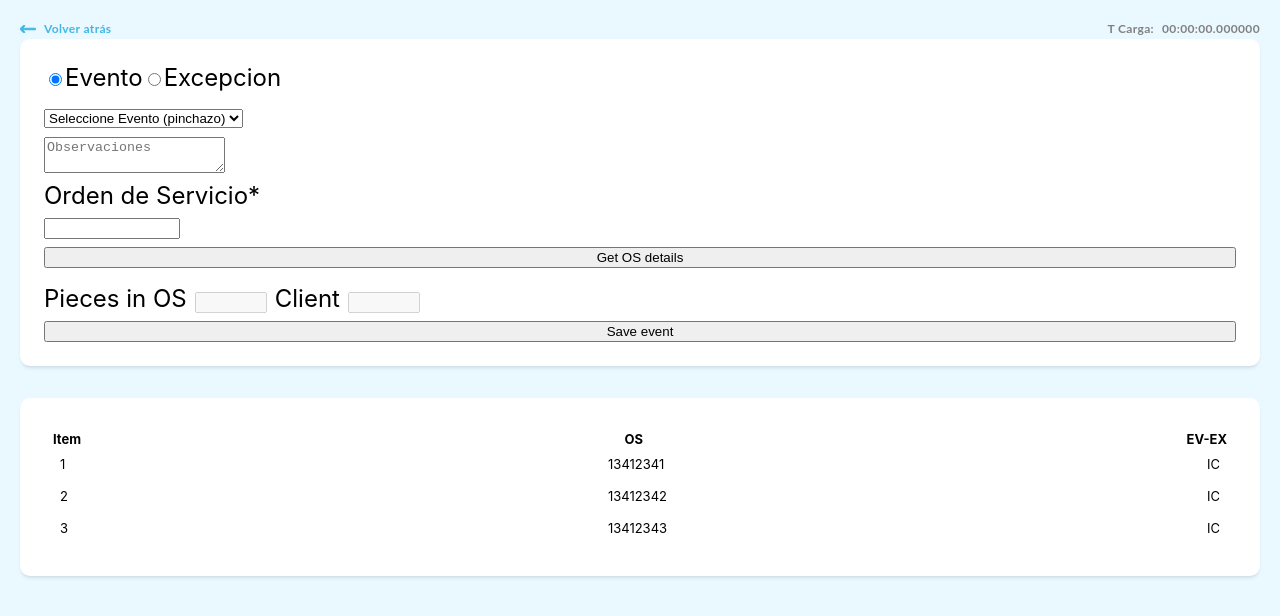
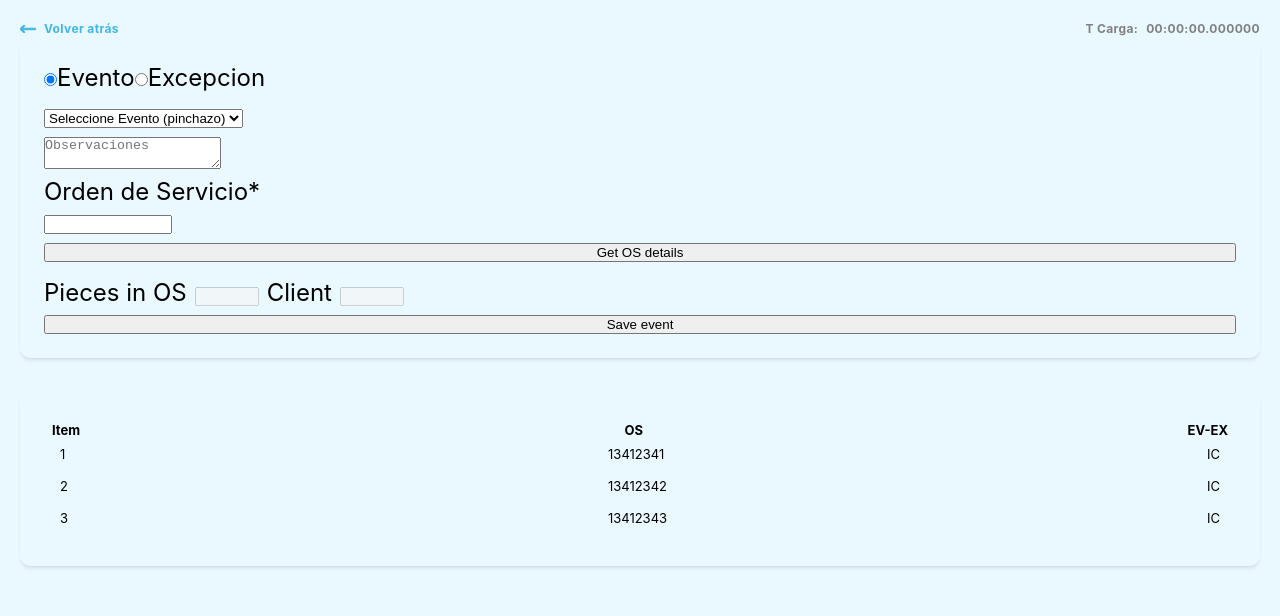
Before and after one commit to karmaester/bx-digitation-hub-pwa, a Next.js app: page /MainForm in a window 1280 px wide. Shown: the top 616 px of the page. Built offline with nearby package versions, Linux system fonts and the light colour scheme.

Commit message:
Update base colors

```diff
--- a/src/components/atoms/LoadTimeCounter/LoadTimeCounter.module.scss
+++ b/src/components/atoms/LoadTimeCounter/LoadTimeCounter.module.scss
@@ -4,7 +4,7 @@
   flex-wrap: nowrap;
   align-items: center;
   gap: 8px;
-  color: var(--color-gray-play);
+  color: var(--bx-color-grey-play);
   .loadCounterLabel, .loadCounterValue {
     font: {
       family: var(--font-secondary);
--- a/src/components/molecules/Breadcrumb/Breadcrumb.module.scss
+++ b/src/components/molecules/Breadcrumb/Breadcrumb.module.scss
@@ -3,7 +3,7 @@
   flex-wrap: nowrap;
   align-items: center;
   gap: 8px;
-  color: var(--color-link);
+  color: var(--bx-link);
   cursor: pointer;
   font: {
     family: var(--font-secondary);
--- a/src/components/molecules/Header/styles/Header.module.scss
+++ b/src/components/molecules/Header/styles/Header.module.scss
@@ -1,5 +1,5 @@
 .headerContainer {
-    background-color: var(--color-blue);
+    background-color: var(--bx-header-bg);
     border-radius: 0px 0px 10px 10px;
     box-sizing: border-box;
     margin: 0;
--- a/src/styles/base.css
+++ b/src/styles/base.css
@@ -1,46 +1,146 @@
 :root {
+
   /*
-    COLOR PALETTE
+    BX COLOR PALETTE
     https://ui.dev.blue.cl/?path=/story/design-tokens-colors--page
   */
+
   /* Blue */
-  --color-blue: #3363ff;
+  --bx-color-blue: #3363ff;
+  --bx-color-blue-space: #0a1433;
+  --bx-color-blue-tea: #0f1e4c;
+  --bx-color-blue-clip: #142866;
+  --bx-color-blue-point: #193180;
+  --bx-color-blue-cross: #1f3b99;
+  --bx-color-blue-moon: #294fcc;
+  --bx-color-blue-place: #294fcc;
+  --bx-color-blue-flip: #2e59e5;
+  --bx-color-blue-glam: #4773ff;
+  --bx-color-blue-rock: #5c82ff;
+  --bx-color-blue-fun: #7092ff;
+  --bx-color-blue-air: #85a1ff;
+  --bx-color-blue-soft: #99b1ff;
+  --bx-color-blue-new: #adc1ff;
+  --bx-color-blue-shine: #c2d0ff;
+  --bx-color-blue-clear: #d6e0ff;
+  --bx-color-blue-cloud: #ebefff;
 
   /* Light Blue */
-  --color-lblue: #41B6E6;
-  --color-lblue-day: #eaf8ff;
+  --bx-color-lblue: #2bb9ff;
+  --bx-color-lblue-only: #041219;
+  --bx-color-lblue-night: #092533;
+  --bx-color-lblue-sea: #114a66;
+  --bx-color-lblue-our: #155c80;
+  --bx-color-lblue-well: #1a6f99;
+  --bx-color-lblue-give: #1e81b2;
+  --bx-color-lblue-bx: #2294cc;
+  --bx-color-lblue-way: #27a6e5;
+  --bx-color-lblue-sky: #40c0ff;
+  --bx-color-lblue-ice: #55c7ff;
+  --bx-color-lblue-drop: #6bceff;
+  --bx-color-lblue-dream: #80d5ff;
+  --bx-color-lblue-snow: #95dcff;
+  --bx-color-lblue-winter: #aae3ff;
+  --bx-color-lblue-easy: #bfeaff;
+  --bx-color-lblue-thin: #d5f1ff;
+  --bx-color-lblue-day: #eaf8ff;
+
+  /* Orange */
+  --bx-color-orange: #ff7e44;
+  --bx-color-orange-blod: #190d07;
+  --bx-color-orange-wine: #4c2614;
+  --bx-color-orange-novel: #66321b;
+  --bx-color-orange-space: #994c29;
+  --bx-color-orange-go: #8f4726;
+  --bx-color-orange-get: #cc6536;
+  --bx-color-orange-full: #e5713d;
+  --bx-color-orange-miles: #ff8b57;
+  --bx-color-orange-gum: #ff9869;
+  --bx-color-orange-point: #ffa57c;
+  --bx-color-orange-fly: #ffb28f;
+  --bx-color-orange-rubber: #ffbea1;
+  --bx-color-orange-elastic: #ffcbb4;
+  --bx-color-orange-candy: #ffd8c7;
+  --bx-color-orange-rose: #ffe5da;
+  --bx-color-orange-blank: #fff2ec;
+
+  /* Light Orange */
+  --bx-color-lorange: #fda460;
+  --bx-color-lorange-state: #322615;
+  --bx-color-lorange-grow: #654c2a;
+  --bx-color-lorange-truck: #97723f;
+  --bx-color-lorange-box: #b08549;
+  --bx-color-lorange-pyme: #ca9854;
+  --bx-color-lorange-try: #e3ab5e;
+  --bx-color-lorange-summer: #fcbe69;
+  --bx-color-lorange-fruit: #fcc478;
+  --bx-color-lorange-row: #fdcb87;
+  --bx-color-lorange-make: #fdd296;
+  --bx-color-lorange-travel: #fdd8a5;
+  --bx-color-lorange-send: #feecd2;
+  --bx-color-lorange-skin: #fef2e1;
+
+  /* Green */
+  --bx-color-green-future: #408d5c;
+  --bx-color-green-game: #effaf3;
+
+  /* Red */
+  --bx-color-red-alert: #fd2626;
+  --bx-color-red-black: #4c0b0b;
+  --bx-color-red-up: #7e1313;
+  --bx-color-red-blood: #b11b1b;
+  --bx-color-red-medium: #fe6767;
+  --bx-color-red-nice: #fe9292;
+  --bx-color-red-land: #febebe;
+  --bx-color-red-clean: #ffe9e9;
+
+  /* Yellow */
+  --bx-color-yellow-alert: #ffe27c;
+  --bx-color-yellow-go: #665a32;
+  --bx-color-yellow-gold: #99884b;
+  --bx-color-yellow-brown: #e0c35c;
+  --bx-color-yellow-air: #ffe896;
+  --bx-color-yellow-nice: #ffeeb1;
+  --bx-color-yellow-cloud: #fff6d8;
+  --bx-color-yellow-blank: #fffcf2;
 
   /* Grey Scale */
-  --color-black: #000000;
-  --color-black-10: #101010;
-  --color-black-90: #222222;
-  --color-black-total: #212121;
-  --color-gray-one: #333333;
-  --color-gray-press: #4d4d4d;
-  --color-gray-mistery: #666666;
-  --color-gray-play: #808080;
-  --color-gray-time: #b3b3b3;
-  --color-gray-me: #cccccc;
-  --color-gray-you: #e5e5e5;
-  --color-gray-up: #f6f6f6;
-  --color-gray-on: #fbfbfb;
-  --color-white: #ffffff;
+  --bx-color-black: #212121;
+  --bx-color-grey-one: #333333;
+  --bx-color-grey-press: #4d4d4d;
+  --bx-color-grey-mistery: #666666;
+  --bx-color-grey-play: #808080;
+  --bx-color-grey-time: #b3b3b3;
+  --bx-color-grey-me: #cccccc;
+  --bx-color-grey-you: #e5e5e5;
+  --bx-color-grey-up: #f6f6f6;
+  --bx-color-grey-on: #fbfbfb;
+  --bx-color-white: #ffffff;
 
-  /* Background Colors */
-  --color-bg-body: var(--color-lblue-day);
+  /* Extra Colors */
+  --bx-color-light-express: #00b4db;
+  --bx-color-light-dream: #e5f7fb;
 
   /* Elements Colors */
-  --color-link: var(--color-lblue);
+  --bx-body-bg: var(--bx-color-lblue-day);
+  --bx-header-bg: var(--bx-color-blue);
+  --bx-link: #41B6E6;
 
+  --bx-button-fg: #18191a;
+  --bx-button-hover: #000000;
+  --bx-button-secondary-fg: #f0f0f0;
+  --bx-button-secondary-hover: #ced4da;
+  --bx-button-bg-primary: var(--bx-color-orange);
+  --bx-button-fg-primary: #ffffff;
+  --bx-button-bg-primary-hover: var(--bx-color-orange-full);
+  --bx-button-fg-primary-hover: #ffffff;
 
   /* Fonts */
-  --font-primary: 'Mont', system-ui, -apple-system, 'Segoe UI', Roboto,
-                  'Helvetica Neue', Arial, 'Noto Sans', 'Liberation Sans',
-                  sans-serif, 'Apple Color Emoji', 'Segoe UI Emoji',
-                  'Segoe UI Symbol', 'Noto Color Emoji';
-  --font-secondary: 'Lato', system-ui, -apple-system, 'Segoe UI', Roboto,
-                    'Helvetica Neue', Arial, 'Noto Sans', 'Liberation Sans',
-                    sans-serif, 'Apple Color Emoji', 'Segoe UI Emoji',
-                    'Segoe UI Symbol', 'Noto Color Emoji';
+  --bx-font-primary: 'Mont', system-ui, -apple-system, 'Segoe UI', Roboto,
+    'Helvetica Neue', Arial, 'Noto Sans', 'Liberation Sans', sans-serif,
+    'Apple Color Emoji', 'Segoe UI Emoji', 'Segoe UI Symbol', 'Noto Color Emoji';
+  --bx-font-secondary: 'Lato', system-ui, -apple-system, 'Segoe UI', Roboto,
+    'Helvetica Neue', Arial, 'Noto Sans', 'Liberation Sans', sans-serif,
+    'Apple Color Emoji', 'Segoe UI Emoji', 'Segoe UI Symbol', 'Noto Color Emoji';
 
 }
--- a/src/styles/global.scss
+++ b/src/styles/global.scss
@@ -1,6 +1,12 @@
 @import './mixins.scss';
 /* @import './fonts.scss';
 @import './reset.scss'; */
+
+* {
+  box-sizing: border-box;
+  margin: 0;
+  padding: 0;
+}
 
 #__next {
     display: flex;
@@ -9,7 +15,7 @@
   }
 
   body {
-    background-color: var(--color-bg-body);
+    background-color: var(--bx-body-bg);
     margin: 0;
     font-size: 24px;
     font-family: -apple-system, BlinkMacSystemFont, 'Segoe UI', Roboto, Helvetica,
```
